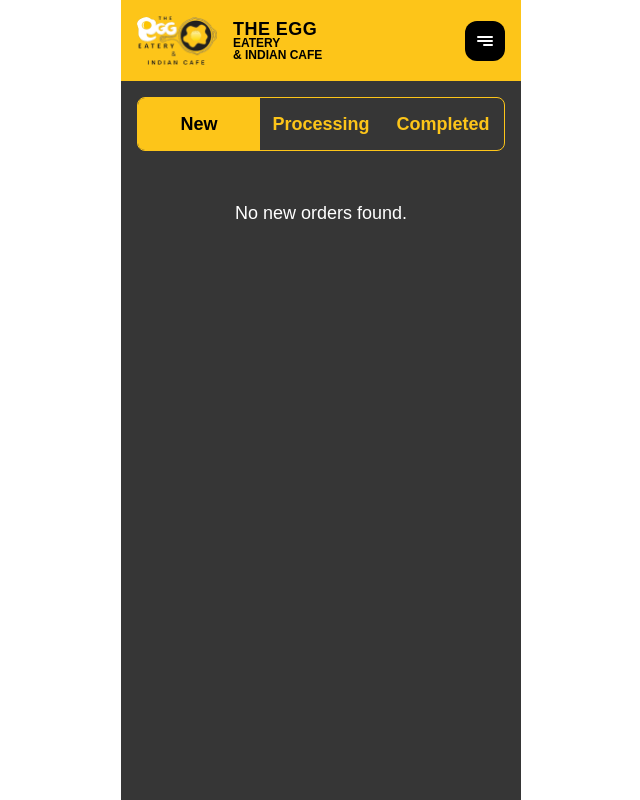
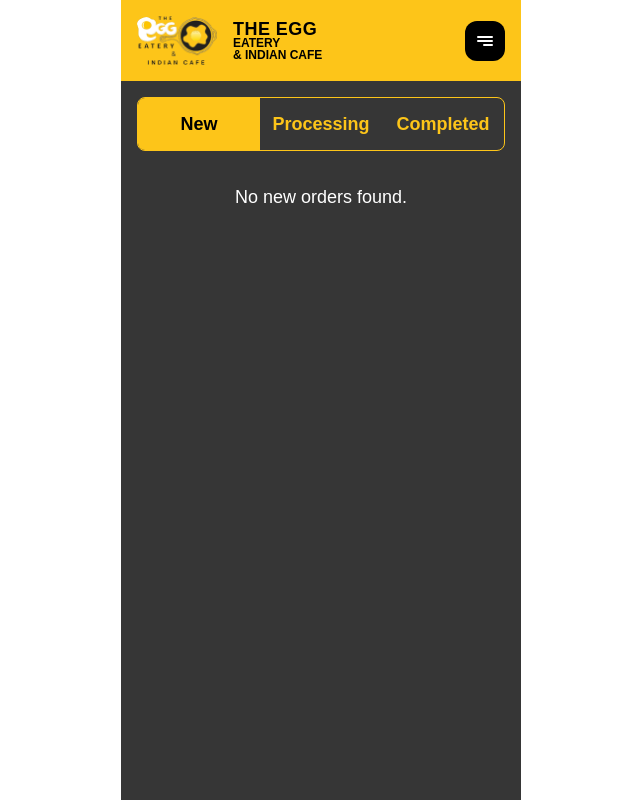
Before and after one commit to ZihanZhou21/delivery, a Next.js app: page /admin in a window 1280 px wide. Shown: the whole page, without its empty margins (319-959 px from the left). Built offline with nearby package versions, Linux system fonts and the light colour scheme.

Commit message:
adjust padding

```diff
--- a/src/app/admin/page.tsx
+++ b/src/app/admin/page.tsx
@@ -356,7 +356,7 @@ export default function AdminPage() {
 
       {/* Order List - 可滚动区域 */}
       <div
-        className="w-full flex-1 p-4 flex flex-col gap-4 overflow-auto"
+        className="w-full flex-1 px-4 pb-4 flex flex-col gap-4 overflow-auto"
         style={{
           maxHeight:
             tab === 'completed' ? 'calc(100vh - 240px)' : 'calc(100vh - 168px)',
```
